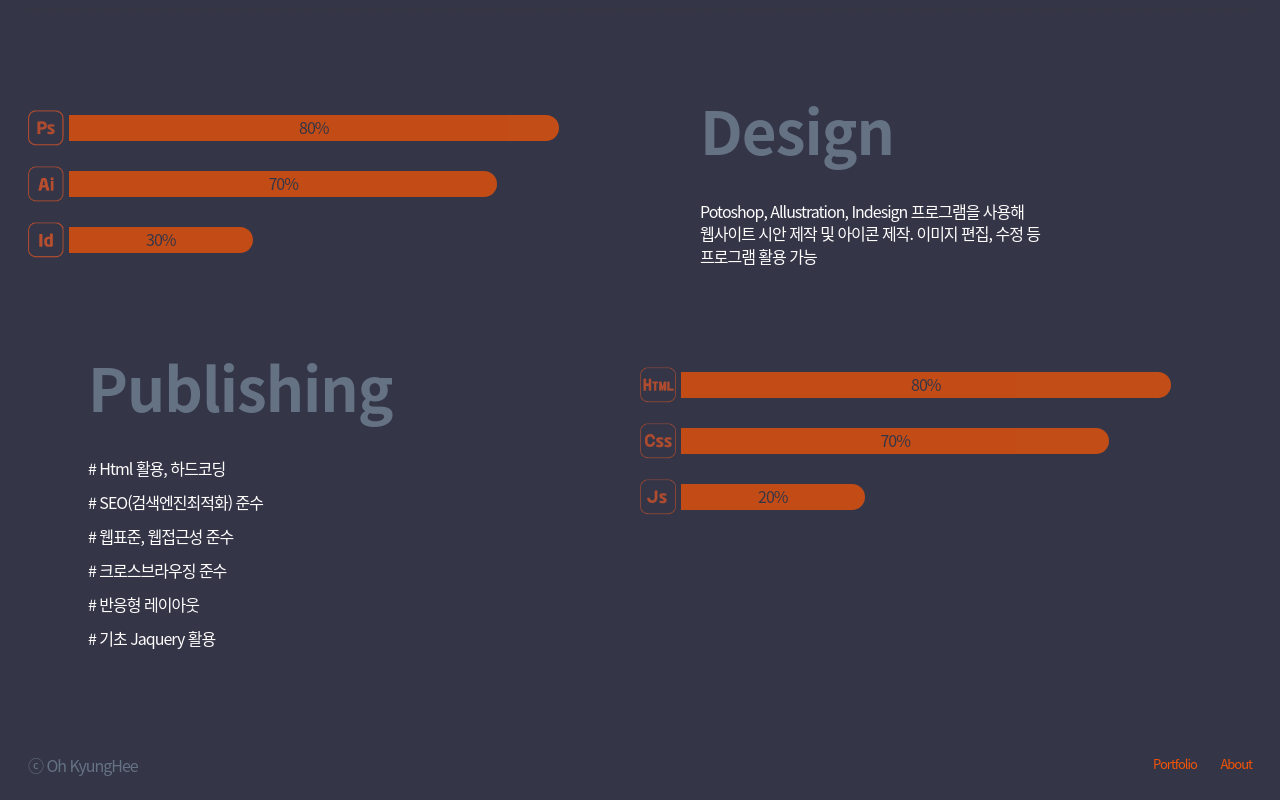
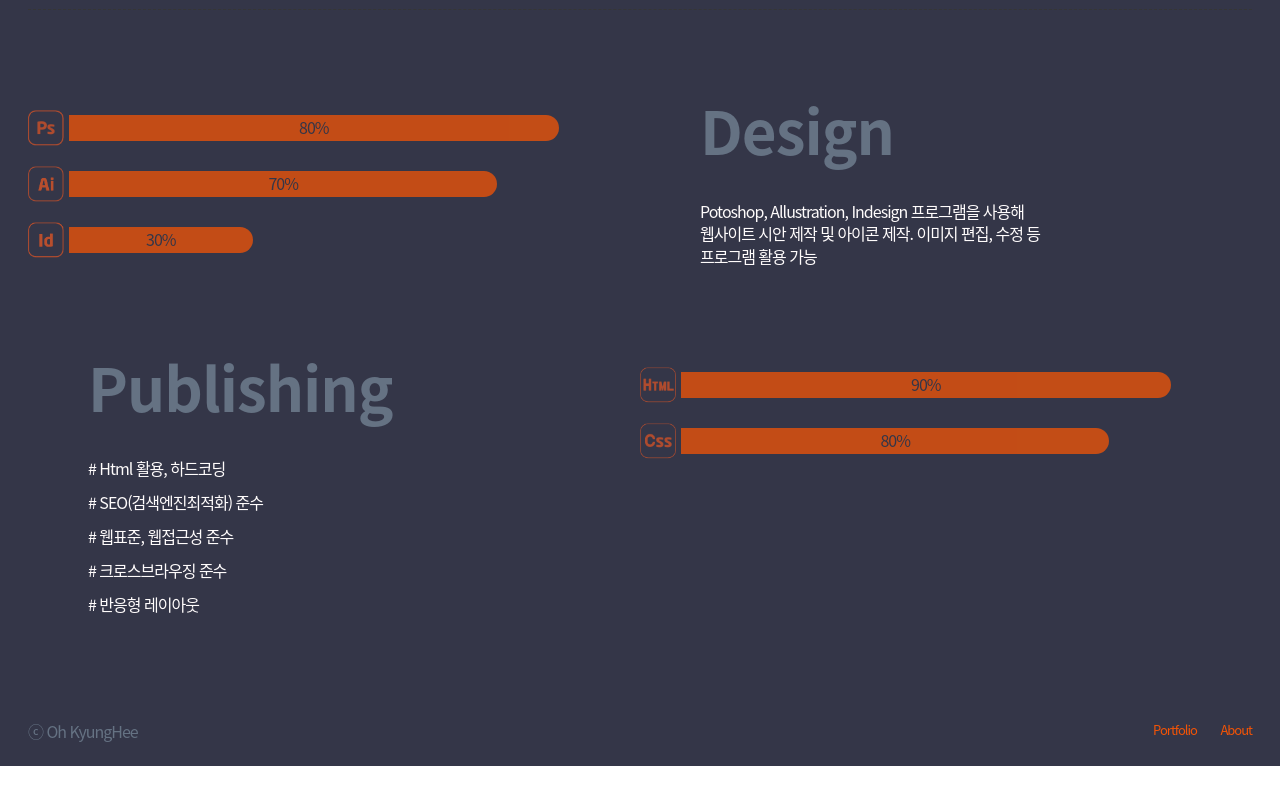
Before and after one commit to kyunghee-oh/webPortfolio, a plain HTML site: page index.html in a window 1280 px wide. Shown: the part 1444-2244 px from the top of the page. After the commit the page ends 2210 px from the top, so only its background shows below. Drawn offline with Linux system fonts and the light colour scheme; a web font is replaced by a local one.

Commit message:
delet-js_area

```diff
--- a/css/main.css
+++ b/css/main.css
@@ -233,7 +233,7 @@
   from{ width: 0; }
   to{ width: 70%; }
 }
-.root.inde, .root.js{ animation: change_widht_indi 2s 0.5s forwards; }
+.root.inde{ animation: change_widht_indi 2s 0.5s forwards; }
 @keyframes change_widht_indi{
   from{ width: 0; }
   to{ width: 30%; }
--- a/index.html
+++ b/index.html
@@ -188,7 +188,6 @@
                       <li># 웹표준, 웹접근성 준수</li>
                       <li># 크로스브라우징 준수</li>
                       <li># 반응형 레이아웃</li>
-                      <li># 기초 Jaquery 활용</li>
                     </ul>
                   </div>
                 </div>
@@ -196,15 +195,11 @@
                   <div class="chart-wrap">
                     <div class="root-box">
                       <img src="images/common/icon/html5.png" alt="html5 아이콘">
-                      <div class="root html">80%</div>
+                      <div class="root html">90%</div>
                     </div>
                     <div class="root-box">
                       <img src="images/common/icon/css3.png" alt="css3 아이콘">
-                      <div class="root css3">70%</div>
-                    </div>
-                    <div class="root-box">
-                      <img src="images/common/icon/JS.png" alt="js 아이콘">
-                      <div class="root js">20%</div>
+                      <div class="root css3">80%</div>
                     </div>
                   </div>
                 </div>
```
